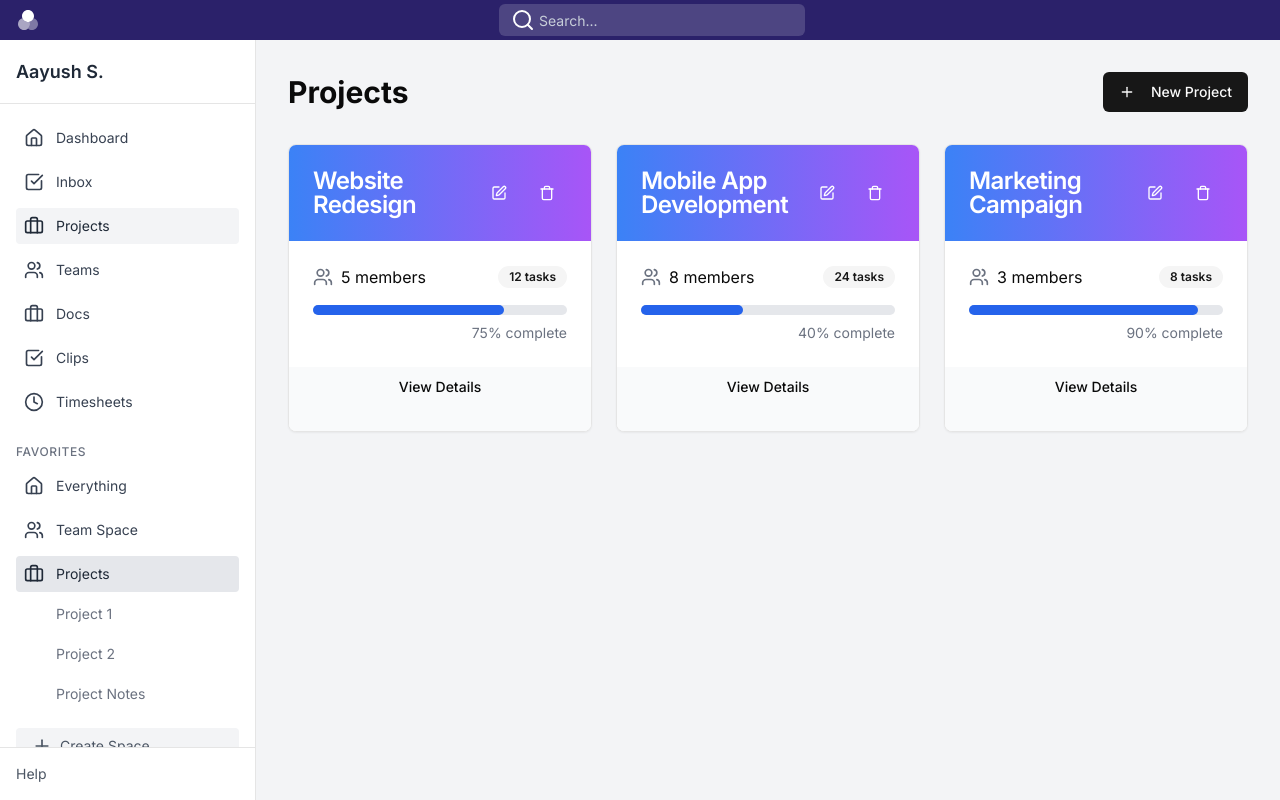
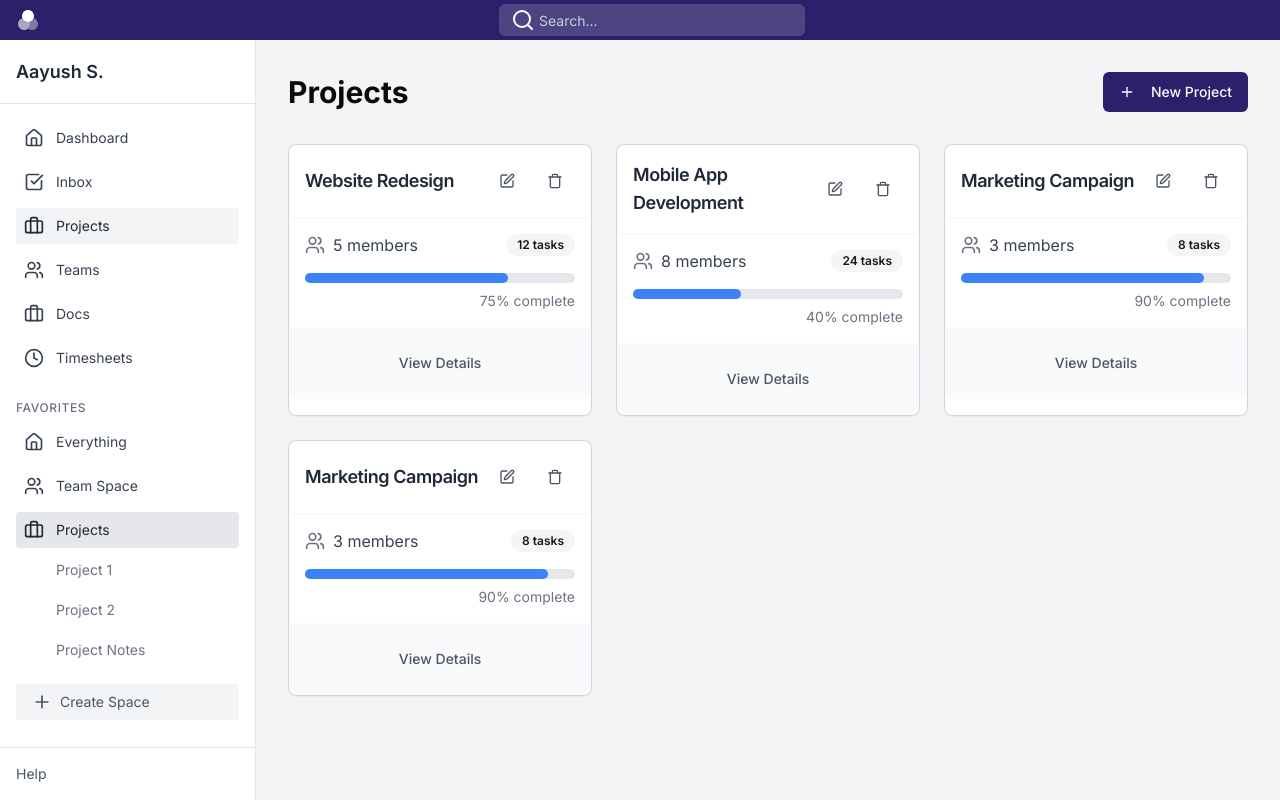
Before and after one commit to aayushsolanki40/time-tracker, a Next.js app: page /projects in a window 1280 px wide. Built offline with nearby package versions, Linux system fonts and the light colour scheme.

Commit message:
refactor: updated style updated

```diff
--- a/app/page.tsx
+++ b/app/page.tsx
@@ -1,10 +1,6 @@
 'use client'
 import { Card, CardContent, CardHeader, CardTitle } from '@/components/ui/card'
-import {
-  ChartContainer,
-  ChartTooltip,
-  ChartTooltipContent,
-} from '@/components/ui/chart'
+import { ChartContainer } from '@/components/ui/chart'
 import { Progress } from '@/components/ui/progress'
 import { Table, TableBody, TableCell, TableRow } from '@/components/ui/table'
 import { Activity, CheckCircle, Clock, Users } from 'lucide-react'
@@ -150,7 +146,7 @@ export default function Dashboard() {
             <CardTitle>Recent Activities</CardTitle>
           </CardHeader>
           <CardContent>
-            <div className="grid gap-4 sm:grid-cols-2 md:grid-cols-3 lg:grid-cols-4 xl:grid-cols-5">
+            <div className="grid gap-4 sm:grid-cols-2 md:grid-cols-3 xl:grid-cols-3 2xl:grid-cols-5">
               {recentActivities.map((activity, index) => (
                 <div
                   key={index}
--- a/app/projects/add/page.tsx
+++ b/app/projects/add/page.tsx
@@ -150,7 +150,7 @@ export default function AddProjectPage() {
             </div>
             <Button
               type="submit"
-              className="w-full transition-all hover:bg-blue-600"
+              className="w-full transition-all bg-primary-blue hover:bg-secondary-blue"
             >
               Create Project
             </Button>
--- a/app/projects/page.tsx
+++ b/app/projects/page.tsx
@@ -20,6 +20,7 @@ const projects = [
     progress: 40,
   },
   { id: 3, name: 'Marketing Campaign', members: 3, tasks: 8, progress: 90 },
+  { id: 4, name: 'Marketing Campaign', members: 3, tasks: 8, progress: 90 },
 ]
 
 export default function ProjectsPage() {
@@ -27,7 +28,7 @@ export default function ProjectsPage() {
     <div className="space-y-8">
       <div className="flex justify-between items-center">
         <h1 className="text-3xl font-bold">Projects</h1>
-        <Button asChild>
+        <Button asChild className="bg-primary-blue hover:bg-secondary-blue">
           <Link href="/projects/add">
             <Plus className="mr-2 h-4 w-4" /> New Project
           </Link>
@@ -38,40 +39,42 @@ export default function ProjectsPage() {
         {projects.map((project) => (
           <Card
             key={project.id}
-            className="overflow-hidden transition-all hover:shadow-lg"
+            className="overflow-hidden transition-transform transform hover:shadow-lg rounded-lg border border-gray-300"
           >
-            <CardHeader className="bg-gradient-to-r from-blue-500 to-purple-500 text-white">
-              <CardTitle className="flex justify-between items-center">
+            <CardHeader className="bg-white text-gray-800 p-4 rounded-t-lg shadow-sm">
+              <CardTitle className="flex justify-between items-center text-lg font-semibold">
                 {project.name}
                 <div className="flex space-x-2">
                   <Button
                     variant="ghost"
                     size="icon"
-                    className="text-white hover:text-blue-200"
+                    className="text-gray-600 hover:text-blue-500"
                   >
                     <Edit className="h-4 w-4" />
                   </Button>
                   <Button
                     variant="ghost"
                     size="icon"
-                    className="text-white hover:text-blue-200"
+                    className="text-gray-600 hover:text-red-500"
                   >
                     <Trash className="h-4 w-4" />
                   </Button>
                 </div>
               </CardTitle>
             </CardHeader>
-            <CardContent className="pt-6">
+            <CardContent className="p-4">
               <div className="flex justify-between items-center mb-4">
                 <div className="flex items-center">
                   <Users className="h-5 w-5 mr-2 text-gray-500" />
-                  <span>{project.members} members</span>
+                  <span className="text-gray-700">
+                    {project.members} members
+                  </span>
                 </div>
                 <Badge variant="secondary">{project.tasks} tasks</Badge>
               </div>
-              <div className="w-full bg-gray-200 rounded-full h-2.5 dark:bg-gray-700">
+              <div className="w-full bg-gray-200 rounded-full h-2.5">
                 <div
-                  className="bg-blue-600 h-2.5 rounded-full"
+                  className="bg-blue-500 h-2.5 rounded-full transition-all duration-300"
                   style={{ width: `${project.progress}%` }}
                 ></div>
               </div>
@@ -79,8 +82,8 @@ export default function ProjectsPage() {
                 {project.progress}% complete
               </p>
             </CardContent>
-            <CardFooter className="bg-gray-50">
-              <Button variant="ghost" className="w-full">
+            <CardFooter className="bg-gray-50 p-4 rounded-b-lg">
+              <Button variant="ghost" className="w-full text-gray-600">
                 View Details
               </Button>
             </CardFooter>
--- a/components/Sidebar.tsx
+++ b/components/Sidebar.tsx
@@ -9,7 +9,7 @@ const navItems = [
   { name: 'Projects', href: '/projects', icon: Briefcase },
   { name: 'Teams', href: '/teams', icon: Users },
   { name: 'Docs', href: '/docs', icon: Briefcase },
-  { name: 'Clips', href: '/clips', icon: CheckSquare },
+  // { name: 'Clips', href: '/clips', icon: CheckSquare },
   { name: 'Timesheets', href: '/time-tracking', icon: Clock },
 ]
 
@@ -21,9 +21,9 @@ const spaces = [
     href: '/projects',
     icon: Briefcase,
     subItems: [
-      { name: 'Project 1', href: '/projects/1' },
-      { name: 'Project 2', href: '/projects/2' },
-      { name: 'Project Notes', href: '/projects/notes' },
+      { name: 'Project 1', href: '/tasks' },
+      { name: 'Project 2', href: '/tasks' },
+      { name: 'Project Notes', href: '/tasks' },
     ],
   },
 ]
```
